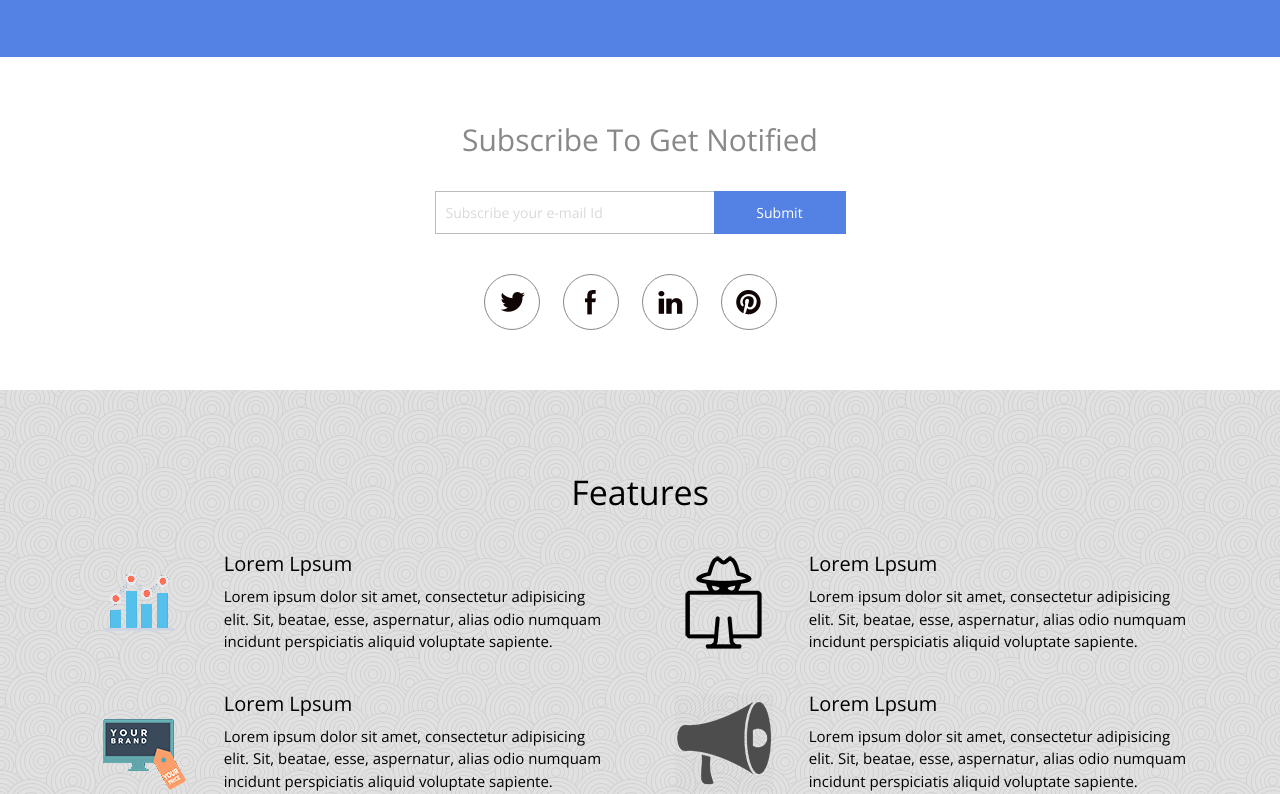
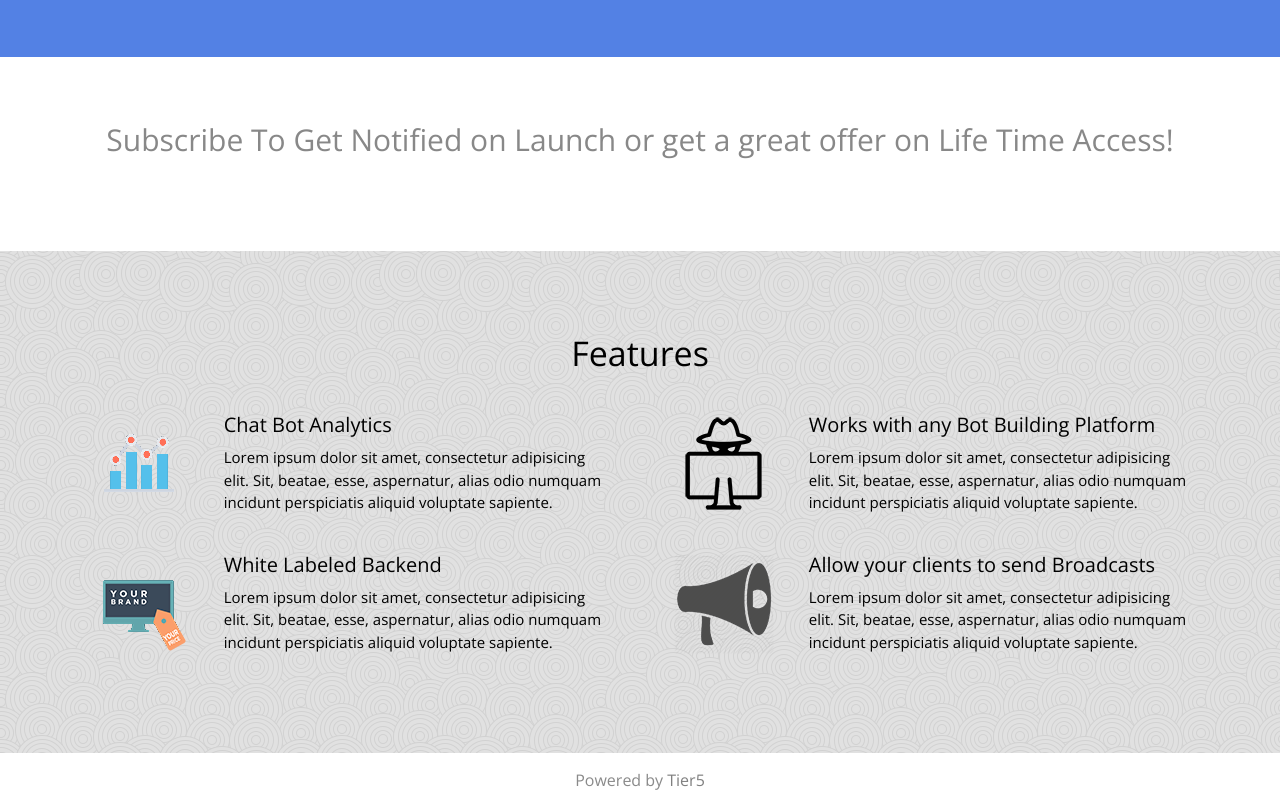
Before and after one commit to tier5/chatvago-beta, a plain HTML site: page index.html in a window 1280 px wide. Shown: the part 586-1380 px from the top of the page. Drawn offline with nearby package versions, Linux system fonts and the light colour scheme; a script that the page names is missing.

```diff
--- a/index.html
+++ b/index.html
@@ -16,6 +16,9 @@ Note: Please use our back link in your site (webthemez.com)
 <link rel="stylesheet" type="text/css" href="http://fonts.googleapis.com/css?family=PT+Sans+Narrow:regular,bold">
 <link rel="stylesheet" type="text/css" href="css/bootstrap.min.css">
 <link rel="stylesheet" type="text/css" href="css/styles.css">
+	<!-- ManyChat -->
+<script src="//widget.manychat.com/742386862617125.js" async="async">
+</script>
 </head>
 
 <body id="home">
@@ -26,7 +29,7 @@ Note: Please use our back link in your site (webthemez.com)
 		<div class="logo"><h1><img src="images/logo1.png" />#ChatVago</h1>	</div>
 		</div>
 	</div>
-	<h2><a href="https://tier5.us">Tier5</a> is working hard building #ChatVago'!!!</h2>
+	<h2><a href="https://tier5.us">Tier5</a> is working hard building #ChatVago!!!</h2>
 <div class="countdown styled"></div>
 </div>
 </section>
@@ -34,19 +37,10 @@ Note: Please use our back link in your site (webthemez.com)
 <div class="container">
 
 <div id="subscribe">
-<h3>Subscribe To Get Notified</h3>
-	<form method="POST" action="subscribe.php">
-		<p class="subscribe-input"><input type="text" name="Email" size="20" placeholder="Subscribe your e-mail Id" value=""><input type="submit" value="Submit" name="Submit"></p>
-	</form>
+<h3>Subscribe To Get Notified on Launch or get a great offer on Life Time Access!</h3>
+	<div class="mcwidget-embed" data-widget-id="1733308"></div>
 
-	<div id="socialIcons">
-		<ul>
-			<li><a href="" title="Twitter" class="twitterIcon"></a></li>
-			<li><a href="" title="facebook" class="facebookIcon"></a></li>
-			<li><a href="" title="linkedIn" class="linkedInIcon"></a></li>
-			<li><a href="" title="Pintrest" class="pintrestIcon"></a></li>
-		</ul>
-	</div>
+
 </div>
 
 </div>
@@ -61,7 +55,7 @@ Note: Please use our back link in your site (webthemez.com)
           <div class="col-md-3 col-sm-3 col-xs-3 text-center"><img src="images/icon-1.png" data-at2x="img/icon-1@2x.png" alt="Features"></div>
           <div class="col-md-9 col-sm-9 col-xs-9">
             <!--features 1-->
-            <h4>Lorem Lpsum</h4>
+            <h4>Chat Bot Analytics</h4>
             <p>Lorem ipsum dolor sit amet, consectetur adipisicing elit. Sit, beatae, esse, aspernatur, alias odio numquam incidunt perspiciatis aliquid voluptate sapiente.</p>
             <!--features 1 end-->
           </div>
@@ -70,7 +64,7 @@ Note: Please use our back link in your site (webthemez.com)
           <div class="col-md-3 col-sm-3 col-xs-3 text-center"><img src="images/icon-2.png" data-at2x="img/icon-2@2x.png" alt="Features"></div>
           <div class="col-md-9 col-sm-9 col-xs-9">
             <!--features 2-->
-            <h4>Lorem Lpsum</h4>
+            <h4>White Labeled Backend</h4>
             <p>Lorem ipsum dolor sit amet, consectetur adipisicing elit. Sit, beatae, esse, aspernatur, alias odio numquam incidunt perspiciatis aliquid voluptate sapiente.</p>
             <!--features 2 end-->
           </div>
@@ -81,7 +75,7 @@ Note: Please use our back link in your site (webthemez.com)
           <div class="col-md-3 col-sm-3 col-xs-3 text-center"><img src="images/icon-3.png" data-at2x="img/icon-3@2x.png" alt="Features"></div>
           <div class="col-md-9 col-sm-9 col-xs-9">
             <!--features 3-->
-            <h4>Lorem Lpsum</h4>
+            <h4>Works with any Bot Building Platform</h4>
             <p>Lorem ipsum dolor sit amet, consectetur adipisicing elit. Sit, beatae, esse, aspernatur, alias odio numquam incidunt perspiciatis aliquid voluptate sapiente.</p>
             <!--features 3 end-->
           </div>
@@ -90,7 +84,7 @@ Note: Please use our back link in your site (webthemez.com)
           <div class="col-md-3 col-sm-3 col-xs-3 text-center"><img src="images/icon-4.png" data-at2x="img/icon-4@2x.png" alt="Features"></div>
           <div class="col-md-9 col-sm-9 col-xs-9">
             <!--features 4-->
-            <h4>Lorem Lpsum</h4>
+            <h4>Allow your clients to send Broadcasts</h4>
             <p>Lorem ipsum dolor sit amet, consectetur adipisicing elit. Sit, beatae, esse, aspernatur, alias odio numquam incidunt perspiciatis aliquid voluptate sapiente.</p>
             <!--features 4 end-->
           </div>
@@ -99,7 +93,7 @@ Note: Please use our back link in your site (webthemez.com)
     </div>
   </div>
 </section>
-<span class="tempBy">Template by: <a href="http://webthemez.com" alt="webthemez">WebThemez.com</a></span>
+<span class="tempBy">Powered by <a href="https://tier5.us" alt="tier5">Tier5</a></span>
 
 <!--Scripts-->
 <script type="text/javascript" src="js/jquery-1.9.1.min.js"></script>
```
